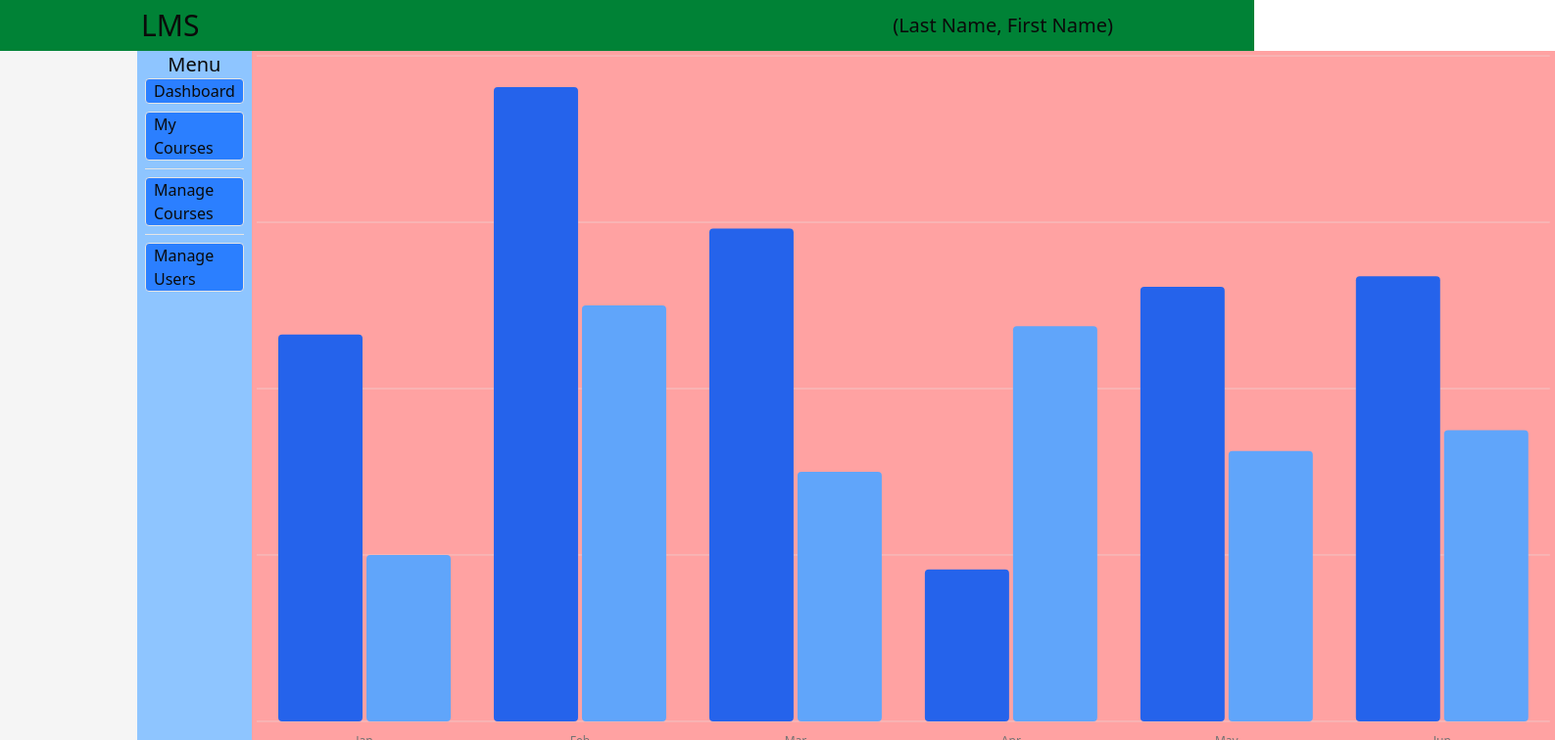
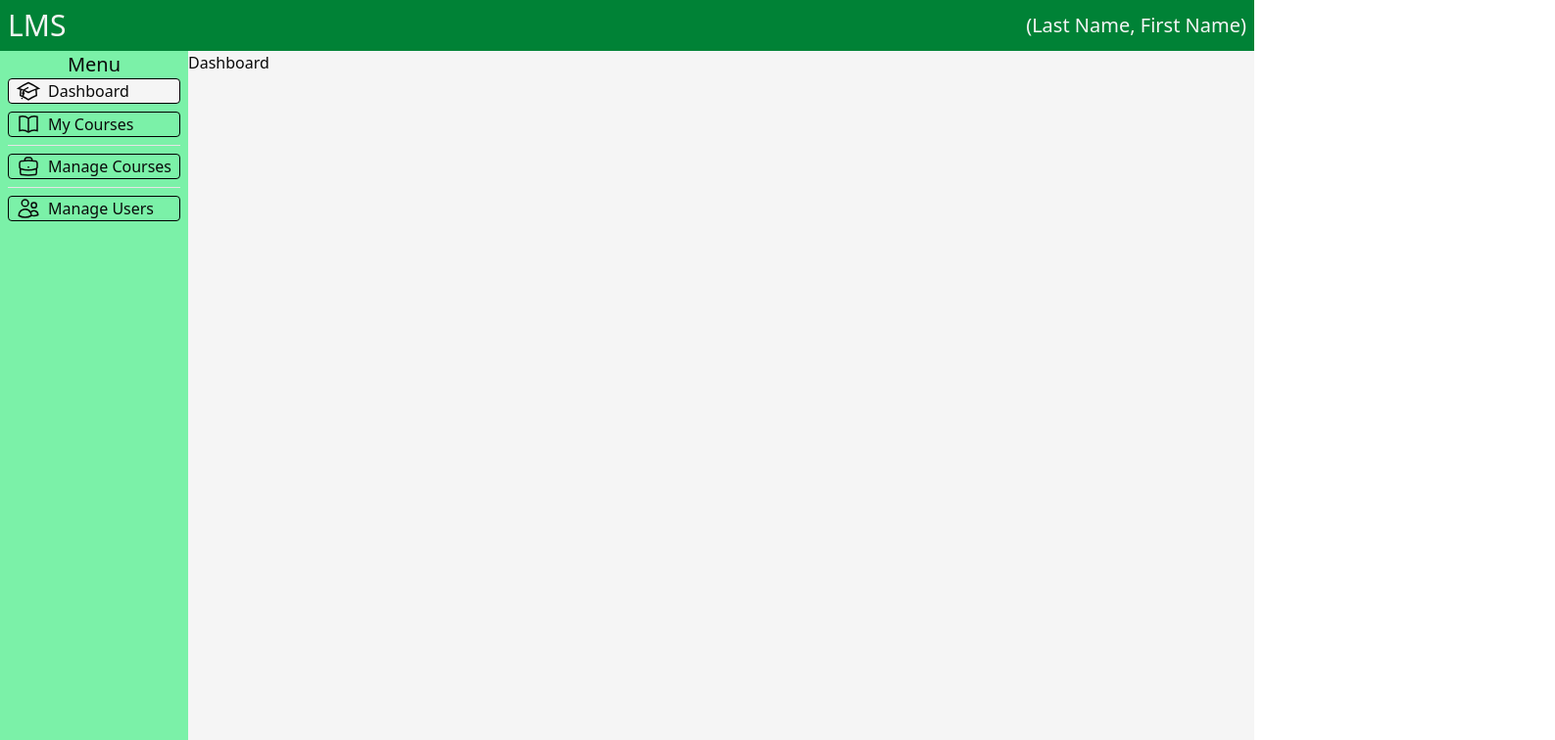
Before and after one commit to rchristianandrei/bootcamp-lms-fe, a Next.js app: page / in a window 1280 px wide. Shown: the top 756 px of the page at 98% size, 1587 px wide, since content can reach past the window. Built offline with nearby package versions, Linux system fonts and the light colour scheme.

Commit message:
create dashboard layout component

```diff
--- a/src/app/(main)/layout.tsx
+++ b/src/app/(main)/layout.tsx
@@ -1,6 +1,7 @@
 import type { Metadata } from "next";
 import { Geist, Geist_Mono } from "next/font/google";
 import "../globals.css";
+import { DashboardLayout } from "@/components/custom/dashboard-layout";
 
 const geistSans = Geist({
   variable: "--font-geist-sans",
@@ -27,38 +28,7 @@ export default function RootLayout({
       <body
         className={`${geistSans.variable} ${geistMono.variable} antialiased`}
       >
-        <section className="h-screen bg-[whitesmoke] flex flex-col">
-          <header className="bg-green-700 py-2">
-            <div className="flex justify-between items-center max-w-[1000px] mx-auto px-1">
-              <h1 className="text-3xl">LMS</h1>
-              <p className="text-xl">(Last Name, First Name)</p>
-            </div>
-          </header>
-          <main className="flex-1">
-            <div className="flex flex-row max-w-[1000px] mx-auto h-full">
-              <section className="bg-blue-300 px-2">
-                <h3 className="text-xl text-center">Menu</h3>
-                <ul className="flex flex-col gap-2">
-                  <li>
-                    <nav className="cursor-pointer hover:opacity-75 border rounded bg-blue-500 px-2">Dashboard</nav>
-                  </li>
-                  <li>
-                    <nav className="cursor-pointer hover:opacity-75 border rounded bg-blue-500 px-2">My Courses</nav>
-                  </li>
-                  <hr />
-                  <li>
-                    <nav className="cursor-pointer hover:opacity-75 border rounded bg-blue-500 px-2">Manage Courses</nav>
-                  </li>
-                  <hr />
-                  <li>
-                    <nav className="cursor-pointer hover:opacity-75 border rounded bg-blue-500 px-2">Manage Users</nav>
-                  </li>
-                </ul>
-              </section>
-              <section className="flex-1 bg-red-300">{children}</section>
-            </div>
-          </main>
-        </section>
+        <DashboardLayout children={children}></DashboardLayout>
       </body>
     </html>
   );
--- a/src/app/(main)/page.tsx
+++ b/src/app/(main)/page.tsx
@@ -31,21 +31,21 @@ const chartConfig = {
 } satisfies ChartConfig;
 
 export default function Home() {
-  return (
-    <ChartContainer config={chartConfig} className="h-full w-full">
-      <BarChart accessibilityLayer data={chartData}>
-        <CartesianGrid vertical={false} />
-        <XAxis
-          dataKey="month"
-          tickLine={false}
-          tickMargin={10}
-          axisLine={false}
-          tickFormatter={(value) => value.slice(0, 3)}
-        />
-        <ChartLegend content={<ChartLegendContent />} />
-        <Bar dataKey="desktop" fill="var(--color-desktop)" radius={4} />
-        <Bar dataKey="mobile" fill="var(--color-mobile)" radius={4} />
-      </BarChart>
-    </ChartContainer>
+  return (<>Dashboard</>
+    // <ChartContainer config={chartConfig} className="h-full w-full">
+    //   <BarChart accessibilityLayer data={chartData}>
+    //     <CartesianGrid vertical={false} />
+    //     <XAxis
+    //       dataKey="month"
+    //       tickLine={false}
+    //       tickMargin={10}
+    //       axisLine={false}
+    //       tickFormatter={(value) => value.slice(0, 3)}
+    //     />
+    //     <ChartLegend content={<ChartLegendContent />} />
+    //     <Bar dataKey="desktop" fill="var(--color-desktop)" radius={4} />
+    //     <Bar dataKey="mobile" fill="var(--color-mobile)" radius={4} />
+    //   </BarChart>
+    // </ChartContainer>
   );
 }
--- /dev/null
+++ b/src/components/custom/dashboard-layout.tsx
@@ -0,0 +1,118 @@
+"use client";
+
+import Link from "next/link";
+import { usePathname } from "next/navigation";
+import { ReactNode } from "react";
+
+export function DashboardLayout(props: { children: ReactNode }) {
+  const linkDashboard = "/";
+  const linkMyCourses = "/MyCourses";
+  const linkManageCourses = "/ManageCourses";
+  const linkManageUsers = "/ManageUsers";
+
+  const pathName = usePathname();
+
+  const isActive = (path: string) => pathName === path;
+
+  return (
+    <section className="h-screen bg-[whitesmoke] flex flex-col">
+      <header className="bg-green-700 text-[whitesmoke] py-2">
+        <div className="flex justify-between items-center px-2">
+          <h1 className="text-3xl">LMS</h1>
+          <p className="text-xl">(Last Name, First Name)</p>
+        </div>
+      </header>
+      <main className="flex-1">
+        <div className="flex flex-row h-full">
+          <section className="bg-green-300 px-2">
+            <h3 className="text-xl text-center">Menu</h3>
+            <ul className="flex flex-col gap-2">
+              <li>
+                <Link href={linkDashboard}>
+                  <nav
+                    className={`${
+                      isActive(linkDashboard) ? "bg-[whitesmoke]" : ""
+                    } cursor-pointer border rounded px-2 border-black flex items-center gap-2 transform transition-all duration-200 hover:translate-y-[-4px]`}
+                  >
+                    <svg
+                      xmlns="http://www.w3.org/2000/svg"
+                      fill="none"
+                      viewBox="0 0 24 24"
+                      strokeWidth="1.5"
+                      stroke="currentColor"
+                      className="size-6"
+                    >
+                      <path d="M4.26 10.147a60.438 60.438 0 0 0-.491 6.347A48.62 48.62 0 0 1 12 20.904a48.62 48.62 0 0 1 8.232-4.41 60.46 60.46 0 0 0-.491-6.347m-15.482 0a50.636 50.636 0 0 0-2.658-.813A59.906 59.906 0 0 1 12 3.493a59.903 59.903 0 0 1 10.399 5.84c-.896.248-1.783.52-2.658.814m-15.482 0A50.717 50.717 0 0 1 12 13.489a50.702 50.702 0 0 1 7.74-3.342M6.75 15a.75.75 0 1 0 0-1.5.75.75 0 0 0 0 1.5Zm0 0v-3.675A55.378 55.378 0 0 1 12 8.443m-7.007 11.55A5.981 5.981 0 0 0 6.75 15.75v-1.5" />
+                    </svg>
+                    <p>Dashboard</p>
+                  </nav>
+                </Link>
+              </li>
+              <li>
+                <nav
+                  className={`${
+                    isActive(linkMyCourses) ? "bg-[whitesmoke]" : ""
+                  } cursor-pointer border rounded px-2 border-black flex items-center gap-2 transform transition-all duration-200 hover:translate-y-[-4px]`}
+                >
+                  <svg
+                    xmlns="http://www.w3.org/2000/svg"
+                    fill="none"
+                    viewBox="0 0 24 24"
+                    strokeWidth="1.5"
+                    stroke="currentColor"
+                    className="size-6"
+                  >
+                    <path d="M12 6.042A8.967 8.967 0 0 0 6 3.75c-1.052 0-2.062.18-3 .512v14.25A8.987 8.987 0 0 1 6 18c2.305 0 4.408.867 6 2.292m0-14.25a8.966 8.966 0 0 1 6-2.292c1.052 0 2.062.18 3 .512v14.25A8.987 8.987 0 0 0 18 18a8.967 8.967 0 0 0-6 2.292m0-14.25v14.25" />
+                  </svg>
+                  <p>My Courses</p>
+                </nav>
+              </li>
+              <hr />
+              <li>
+                <nav
+                  className={`${
+                    isActive(linkManageCourses) ? "bg-[whitesmoke]" : ""
+                  } cursor-pointer border rounded px-2 border-black flex items-center gap-2 transform transition-all duration-200 hover:translate-y-[-4px]`}
+                >
+                  <svg
+                    xmlns="http://www.w3.org/2000/svg"
+                    fill="none"
+                    viewBox="0 0 24 24"
+                    strokeWidth="1.5"
+                    stroke="currentColor"
+                    className="size-6"
+                  >
+                    <path d="M20.25 14.15v4.25c0 1.094-.787 2.036-1.872 2.18-2.087.277-4.216.42-6.378.42s-4.291-.143-6.378-.42c-1.085-.144-1.872-1.086-1.872-2.18v-4.25m16.5 0a2.18 2.18 0 0 0 .75-1.661V8.706c0-1.081-.768-2.015-1.837-2.175a48.114 48.114 0 0 0-3.413-.387m4.5 8.006c-.194.165-.42.295-.673.38A23.978 23.978 0 0 1 12 15.75c-2.648 0-5.195-.429-7.577-1.22a2.016 2.016 0 0 1-.673-.38m0 0A2.18 2.18 0 0 1 3 12.489V8.706c0-1.081.768-2.015 1.837-2.175a48.111 48.111 0 0 1 3.413-.387m7.5 0V5.25A2.25 2.25 0 0 0 13.5 3h-3a2.25 2.25 0 0 0-2.25 2.25v.894m7.5 0a48.667 48.667 0 0 0-7.5 0M12 12.75h.008v.008H12v-.008Z" />
+                  </svg>
+
+                  <p>Manage Courses</p>
+                </nav>
+              </li>
+              <hr />
+              <li>
+                <nav
+                  className={`${
+                    isActive(linkManageUsers) ? "bg-[whitesmoke]" : ""
+                  } cursor-pointer border rounded px-2 border-black flex items-center gap-2 transform transition-all duration-200 hover:translate-y-[-4px]`}
+                >
+                  <svg
+                    xmlns="http://www.w3.org/2000/svg"
+                    fill="none"
+                    viewBox="0 0 24 24"
+                    strokeWidth="1.5"
+                    stroke="currentColor"
+                    className="size-6"
+                  >
+                    <path d="M15 19.128a9.38 9.38 0 0 0 2.625.372 9.337 9.337 0 0 0 4.121-.952 4.125 4.125 0 0 0-7.533-2.493M15 19.128v-.003c0-1.113-.285-2.16-.786-3.07M15 19.128v.106A12.318 12.318 0 0 1 8.624 21c-2.331 0-4.512-.645-6.374-1.766l-.001-.109a6.375 6.375 0 0 1 11.964-3.07M12 6.375a3.375 3.375 0 1 1-6.75 0 3.375 3.375 0 0 1 6.75 0Zm8.25 2.25a2.625 2.625 0 1 1-5.25 0 2.625 2.625 0 0 1 5.25 0Z" />
+                  </svg>
+                  <p>Manage Users</p>
+                </nav>
+              </li>
+            </ul>
+          </section>
+          <section className="flex-1">{props.children}</section>
+        </div>
+      </main>
+    </section>
+  );
+}
```
